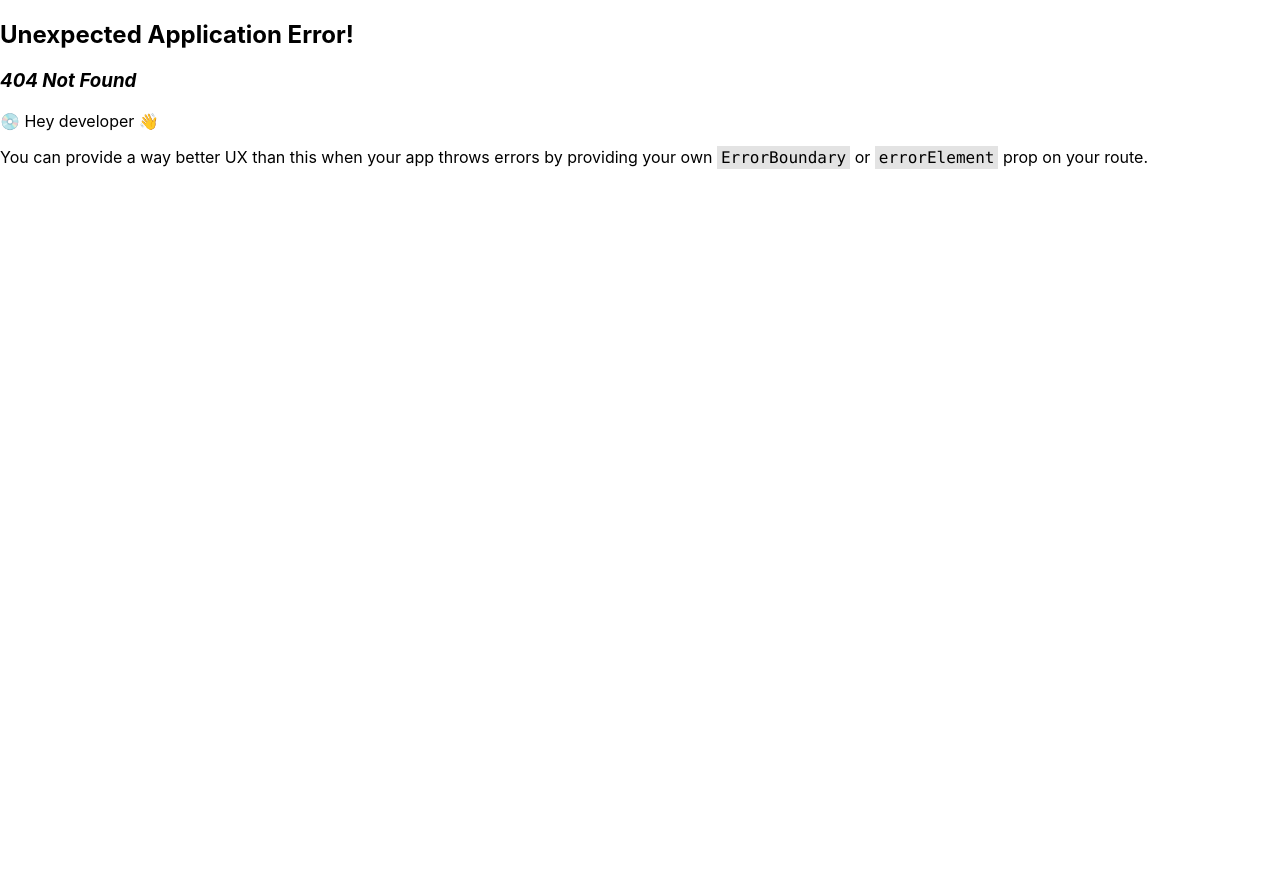
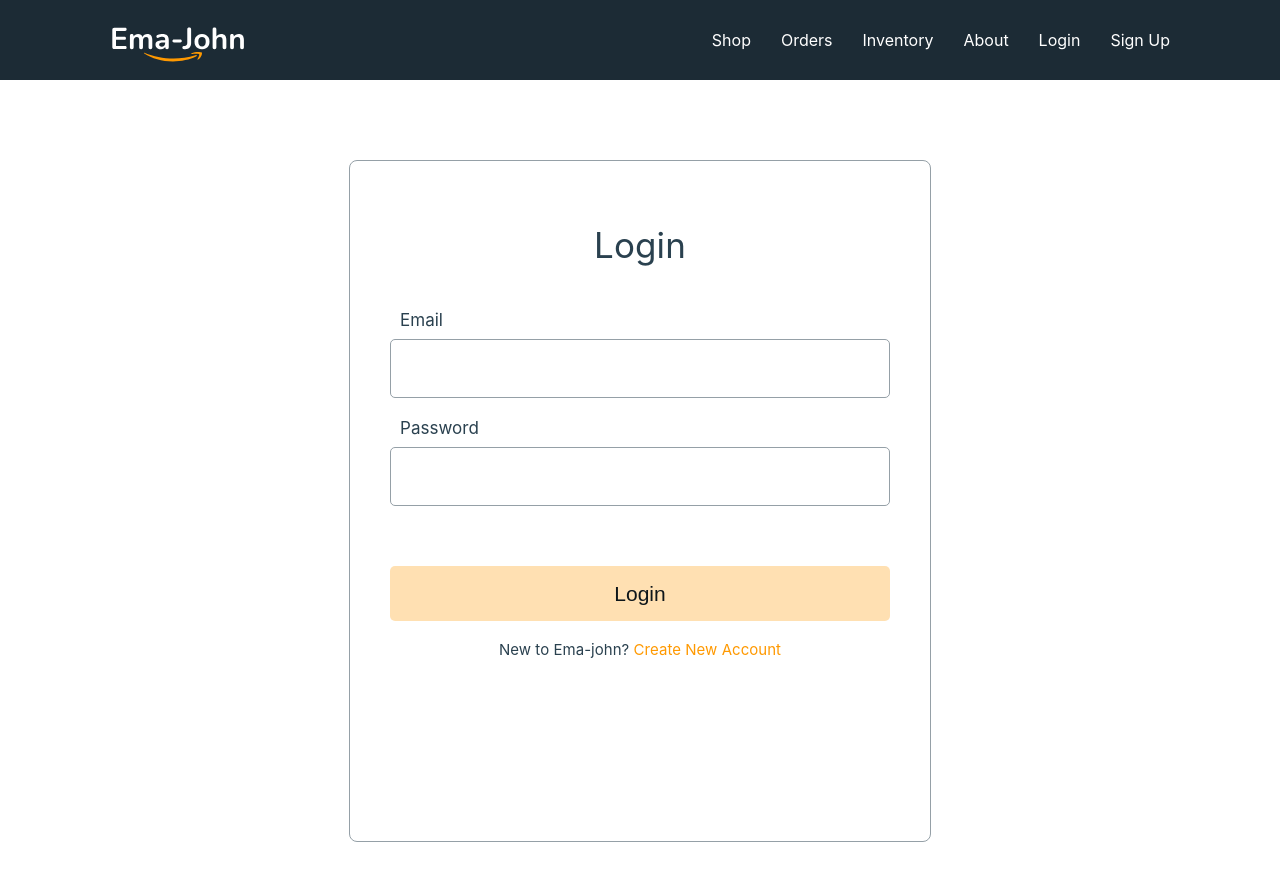
Before and after one commit to MehediAhsan/react-e-commerce, a React (Create React App) app: page /login in a window 1280 px wide. Before the commit this address had no page. Shown: the top 880 px of the page. Before the commit the page ends 800 px from the top, so only its background shows below. Built offline with nearby package versions, Linux system fonts and the light colour scheme.

Commit message:
set login and signup page

```diff
--- a/package.json
+++ b/package.json
@@ -9,6 +9,7 @@
     "@testing-library/jest-dom": "^5.16.5",
     "@testing-library/react": "^13.4.0",
     "@testing-library/user-event": "^13.5.0",
+    "firebase": "^9.12.1",
     "react": "^18.2.0",
     "react-dom": "^18.2.0",
     "react-router-dom": "^6.4.2",
--- a/src/components/Header/Header.js
+++ b/src/components/Header/Header.js
@@ -12,6 +12,8 @@ const Header = () => {
                 <Link to="/orders">Orders</Link>
                 <Link to="/inventory">Inventory</Link>
                 <Link to="/about">About</Link>
+                <Link to="/login">Login</Link>
+                <Link to="/signup">Sign Up</Link>
             </div>
         </nav>
     );
--- /dev/null
+++ b/src/components/Login/Login.css
@@ -0,0 +1,79 @@
+.form-container{
+    width: 500px;
+    height: 600px;
+    background: #FFFFFF;
+    border: 1px solid #95A0A7;
+    border-radius: 8px;
+    margin: 80px auto;
+    display: flex;
+    flex-direction: column;
+    gap: 20px;
+    padding: 40px;
+}
+
+.form-title{
+    font-weight: 400;
+    font-size: 35px;
+    line-height: 42px;
+    letter-spacing: 0.0025em;
+    color: #2A414F;
+    text-align: center;
+}
+
+.form-control{
+    display: flex;
+    flex-direction: column;
+    gap: 9px;
+    margin-bottom: 20px;
+}
+
+.form-control input{
+    height: 55px;
+    border: 1px solid #95A0A7;
+    border-radius: 5px;
+    font-size: 20px;
+    padding-left: 10px;
+}
+
+.form-control label{
+    margin-left: 10px;
+    font-weight: 400;
+    font-size: 17px;
+    line-height: 20px;
+    letter-spacing: 0.0015em;
+    color: #2A414F;
+}
+
+.btn-submit{
+    width: 100%;
+    height: 55px;
+    background: rgba(255, 153, 0, 0.3);
+    border-radius: 5px;
+    border: none;
+    margin-top: 40px;
+    font-weight: 400;
+    font-size: 21px;
+    line-height: 25px;
+    letter-spacing: 0.0015em;
+    color: #0E161A;
+}
+
+.btn-submit:hover{
+    background: rgba(255, 153, 0, 0.5);
+    cursor: pointer;
+}
+
+.btn-link{
+    font-weight: 400;
+    font-size: 15px;
+    line-height: 18px;
+    letter-spacing: 0.0025em;
+    color: #2A414F;
+    text-align: center;
+    margin-top: 0px;
+}
+
+.btn-new-page{
+    color: #FF9900;
+    text-decoration: none;
+}
--- /dev/null
+++ b/src/components/Login/Login.js
@@ -0,0 +1,25 @@
+import React from 'react';
+import { Link } from 'react-router-dom';
+import './Login.css';
+
+const Login = () => {
+    return (
+        <div className='form-container'>
+            <h1 className='form-title'>Login</h1>
+            <form>
+                <div className="form-control">
+                    <label htmlFor="email">Email</label>
+                    <input type="email" name="email" id="" required />
+                </div>
+                <div className="form-control">
+                    <label htmlFor="password">Password</label>
+                    <input type="password" name="password" id="" required />
+                </div>
+                <input className='btn-submit' type="submit" value="Login" />
+            </form>
+            <p className='btn-link'>New to Ema-john? <Link to='/signup' className='btn-new-page'>Create New Account</Link></p>
+        </div>
+    );
+};
+
+export default Login;
--- /dev/null
+++ b/src/components/SignUp/SignUp.js
@@ -0,0 +1,29 @@
+import React from 'react';
+import { Link } from 'react-router-dom';
+import './SignUp.css';
+
+const SignUp = () => {
+    return (
+        <div className='form-container'>
+            <h1 className='form-title'>Sign Up</h1>
+            <form>
+                <div className="form-control">
+                    <label htmlFor="email">Email</label>
+                    <input type="email" name="email" id="" required />
+                </div>
+                <div className="form-control">
+                    <label htmlFor="password">Password</label>
+                    <input type="password" name="password" id="" required />
+                </div>
+                <div className="form-control">
+                    <label htmlFor="confirm">Confirm Password</label>
+                    <input type="password" name="confirm" id="" required />
+                </div>
+                <input className='btn-submit' type="submit" value="Sign Up" />
+            </form>
+            <p className='btn-link'>Already have an account? <Link to='/login' className='btn-new-page'>Login</Link></p>
+        </div>
+    );
+};
+
+export default SignUp;
--- /dev/null
+++ b/src/contexts/UserContext.js
@@ -0,0 +1,16 @@
+import React, {createContext} from 'react';
+
+const AuthContext = createContext();
+
+const UserContext = ({children}) => {
+
+    const authInfo = {};
+
+    return (
+        <AuthContext.Provider value={authInfo}>
+            {children}
+        </AuthContext.Provider>
+    );
+};
+
+export default UserContext;
--- a/src/index.js
+++ b/src/index.js
@@ -3,11 +3,14 @@ import ReactDOM from 'react-dom/client';
 import './index.css';
 import App from './App';
 import reportWebVitals from './reportWebVitals';
+import UserContext from './contexts/UserContext';
 
 const root = ReactDOM.createRoot(document.getElementById('root'));
 root.render(
   <React.StrictMode>
-    <App />
+    <UserContext>
+      <App />
+    </UserContext>
   </React.StrictMode>
 );
 
```
Also changed, not shown: src/App.js (+10 -0 lines), src/firebase/firebase.config.js (added, +19 -0 lines), src/components/SignUp/SignUp.css (added), 1 other file (tests, documents, lock files or other folders).
